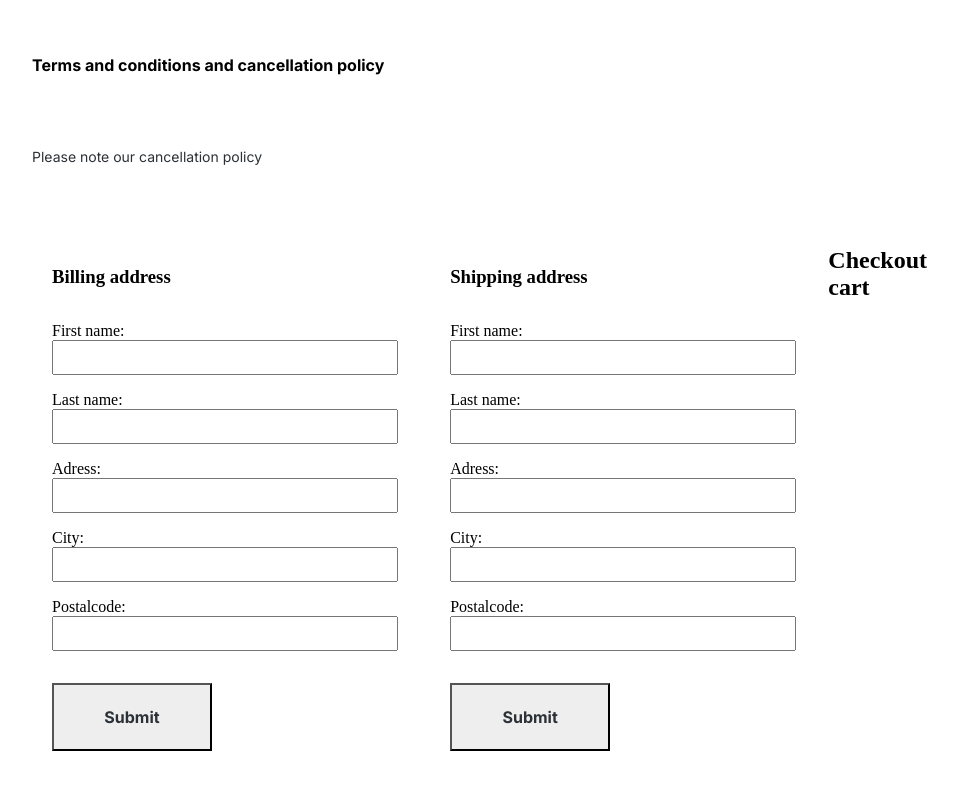
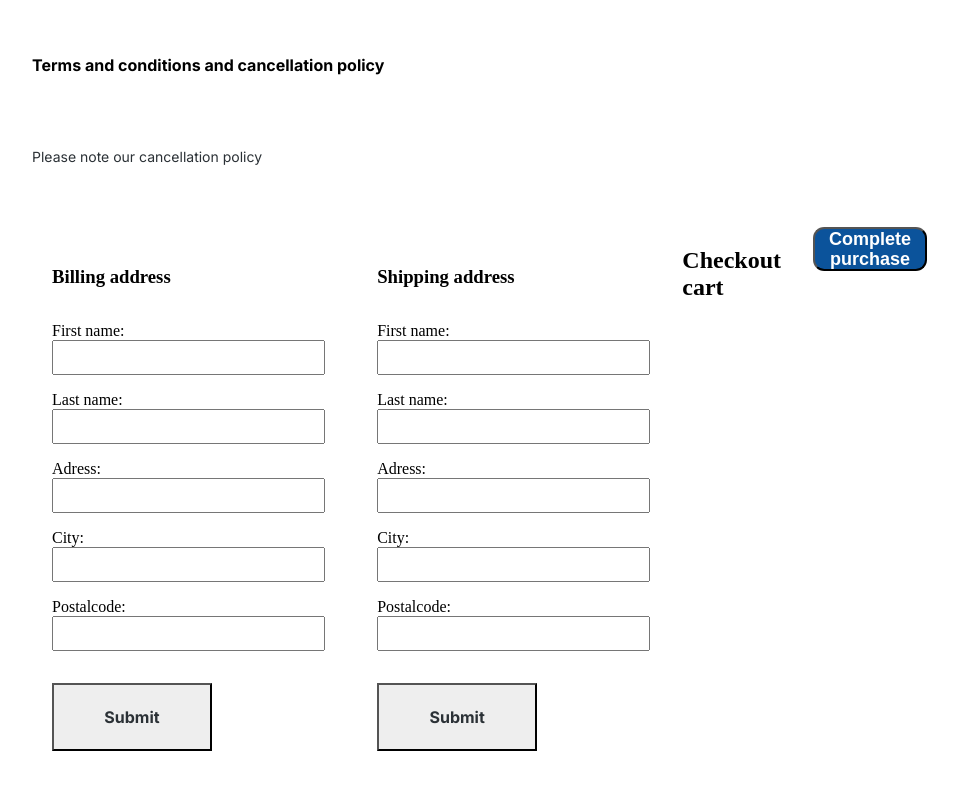
Before and after one commit to EmperorBlizzard/Frontend2Assignment, a React (Vite) app in the folder Frontend2Assignment/: page /checkoutpage in a window 1280 px wide. Shown: the part 314-1104 px from the top of the page, without its empty margins (144-1102 px from the left). Built offline with nearby package versions, Linux system fonts and the light colour scheme.

Commit message:
Lagt till knapp på CheckoutPage

```diff
--- a/Frontend2Assignment/src/Pages/CheckoutPage.jsx
+++ b/Frontend2Assignment/src/Pages/CheckoutPage.jsx
@@ -3,7 +3,9 @@ import Footer from "../components/sections/Footer";
 import BillingAddress from "../components/sections/checkoutPage/sections/BillingAddress.jsx";
 import ShippingAddress from "../components/sections/checkoutPage/sections/ShippingAddress.jsx";
 import CheckoutCart from "../components/sections/checkoutPage/sections/CheckoutCart.jsx";
+import PurchaseButton from "../components/sections/checkoutPage/individual/PurchaseButton.jsx";
 import styled from "styled-components";
+
 
 const StyledCheckout = styled.div`
   display: flex;
@@ -59,6 +61,7 @@ const CheckOutPage = () => {
         <BillingAddress />
         <ShippingAddress />
         <CheckoutCart />
+        <PurchaseButton />
         </StyledFormsContainer>
       </StyledCheckout>
 
--- /dev/null
+++ b/Frontend2Assignment/src/components/sections/checkoutPage/individual/PurchaseButton.jsx
@@ -0,0 +1,42 @@
+
+import styled from "styled-components";
+
+const PurchaseButtonContainer = styled.div`
+	display: flex;
+	flex-direction: row;
+	align-items: flex-start;
+	gap: 24px;
+	align-self: stretch;
+`;
+
+const Button = styled.button`
+	display: flex;
+	height: 44px;
+	padding: 0px 14px;
+	justify-content: center;
+	align-items: center;
+	gap: 8px;
+	align-self: stretch;
+	background-color: #0b539b;
+	color: #fff;
+	font-size: 18px;
+	font-weight: 600;
+	line-height: 20px;
+	border-radius: 0.7rem;
+`;
+
+
+const handleClick = () => {
+    console.log("Köpet har genomförts");
+  };
+
+const PurshaseButton = () =>{
+  return(
+    <PurchaseButtonContainer>
+        <Button onClick={handleClick}>Complete purchase</Button>
+    </PurchaseButtonContainer>
+  );
+
+};
+
+export default PurshaseButton;
```
